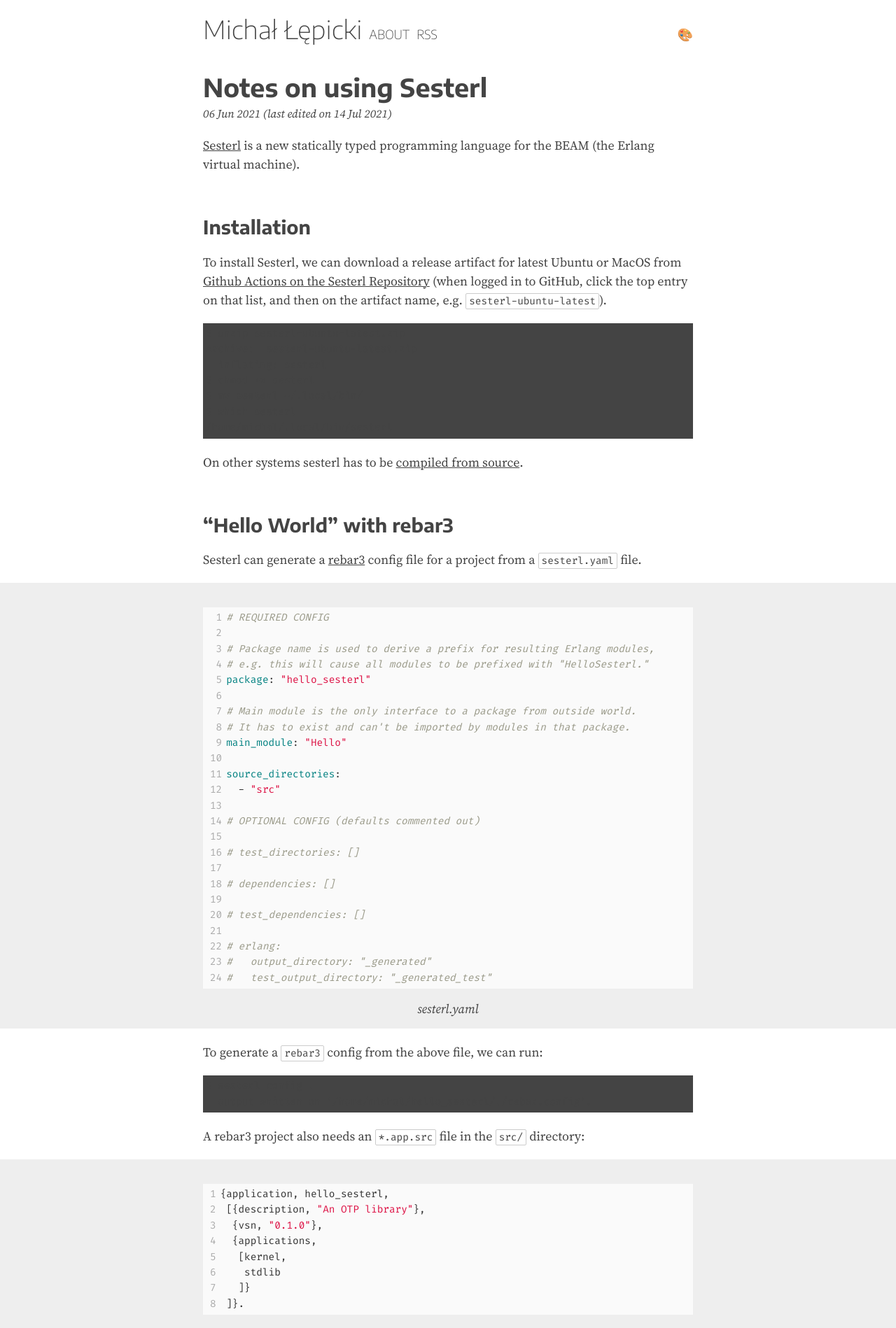
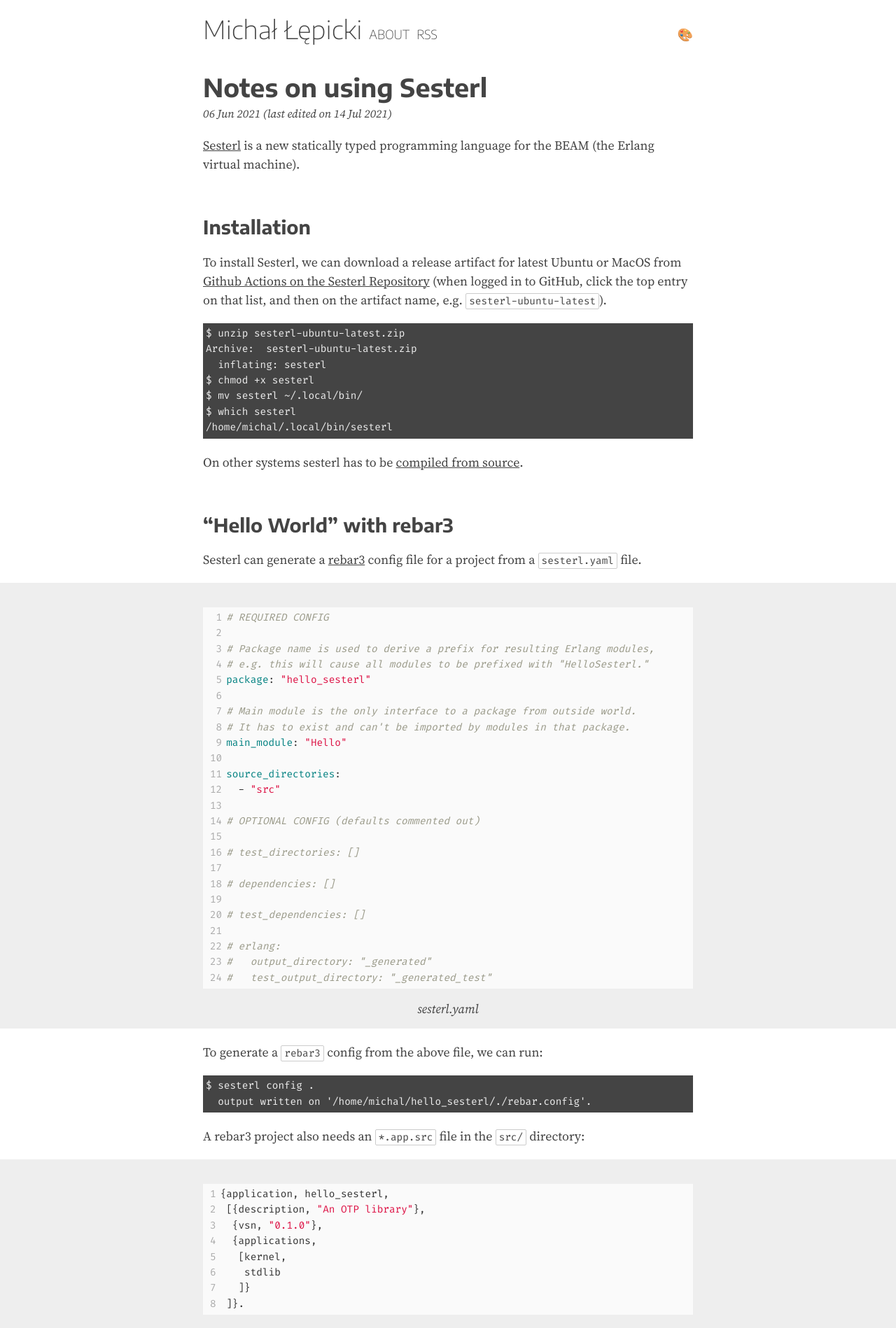
Before and after one commit to michallepicki/blog, a Jekyll site: the page built from _posts/2021-06-06-notes-on-using-sesterl.md, in a window 1280 px wide. Shown: the top 1898 px of the page at 70% size. Built offline with Jekyll 4.4.1, drawn with Linux system fonts in a browser that asks for light colours.

Commit message:
fixup terminal text color

```diff
--- a/_includes/styles.css
+++ b/_includes/styles.css
@@ -61,7 +61,7 @@
   --code-background-color: var(--code-background-color--light);
   --code-text-color-n: var(--code-text-color-n--light);
   --terminal-background-color: var(--terminal-background-color--light);
-  --terminal-text-color: var(--code-text-color--light);
+  --terminal-text-color: var(--terminal-text-color--light);
 }
 
 @media (prefers-color-scheme: dark) {
```
